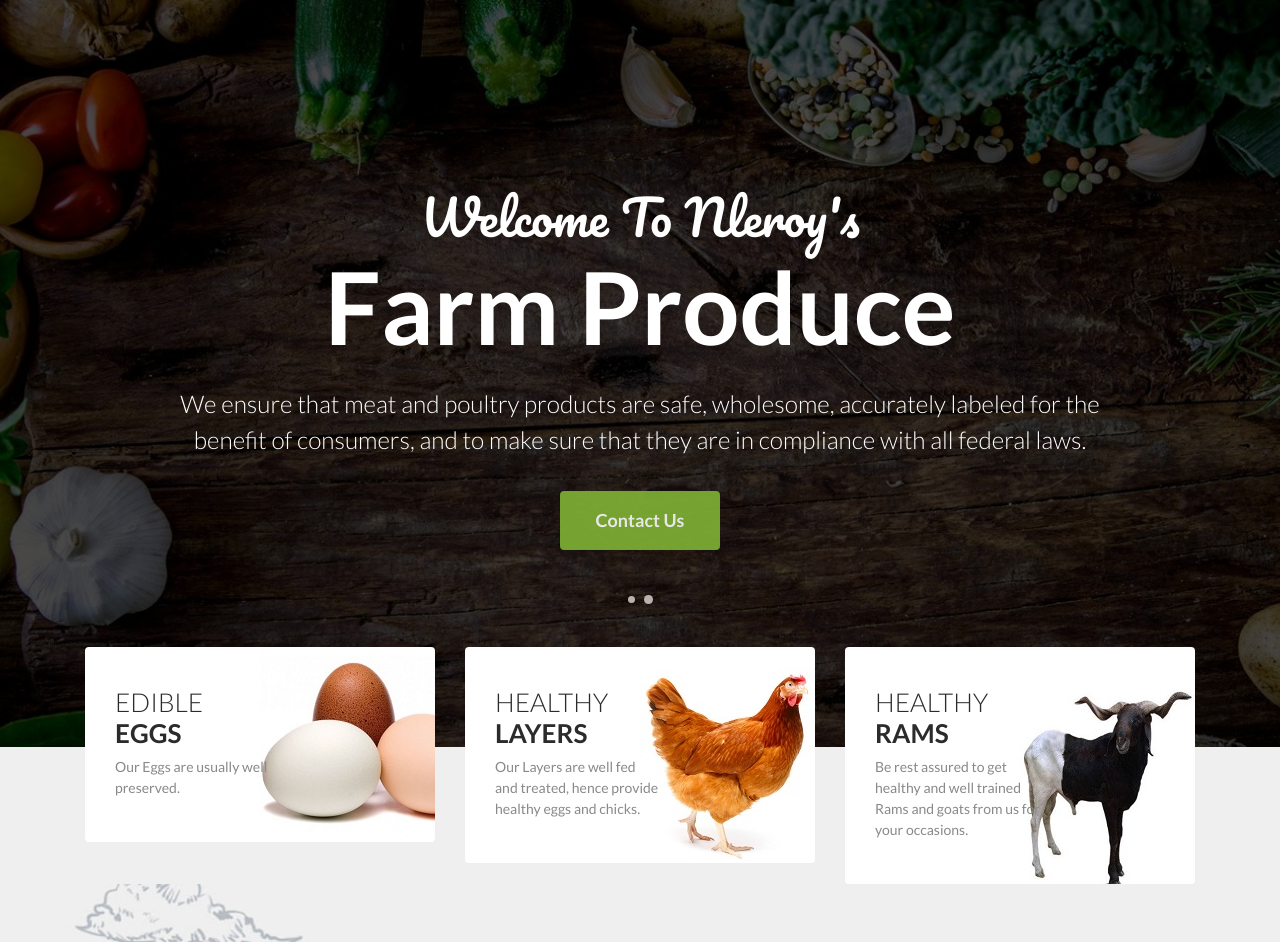
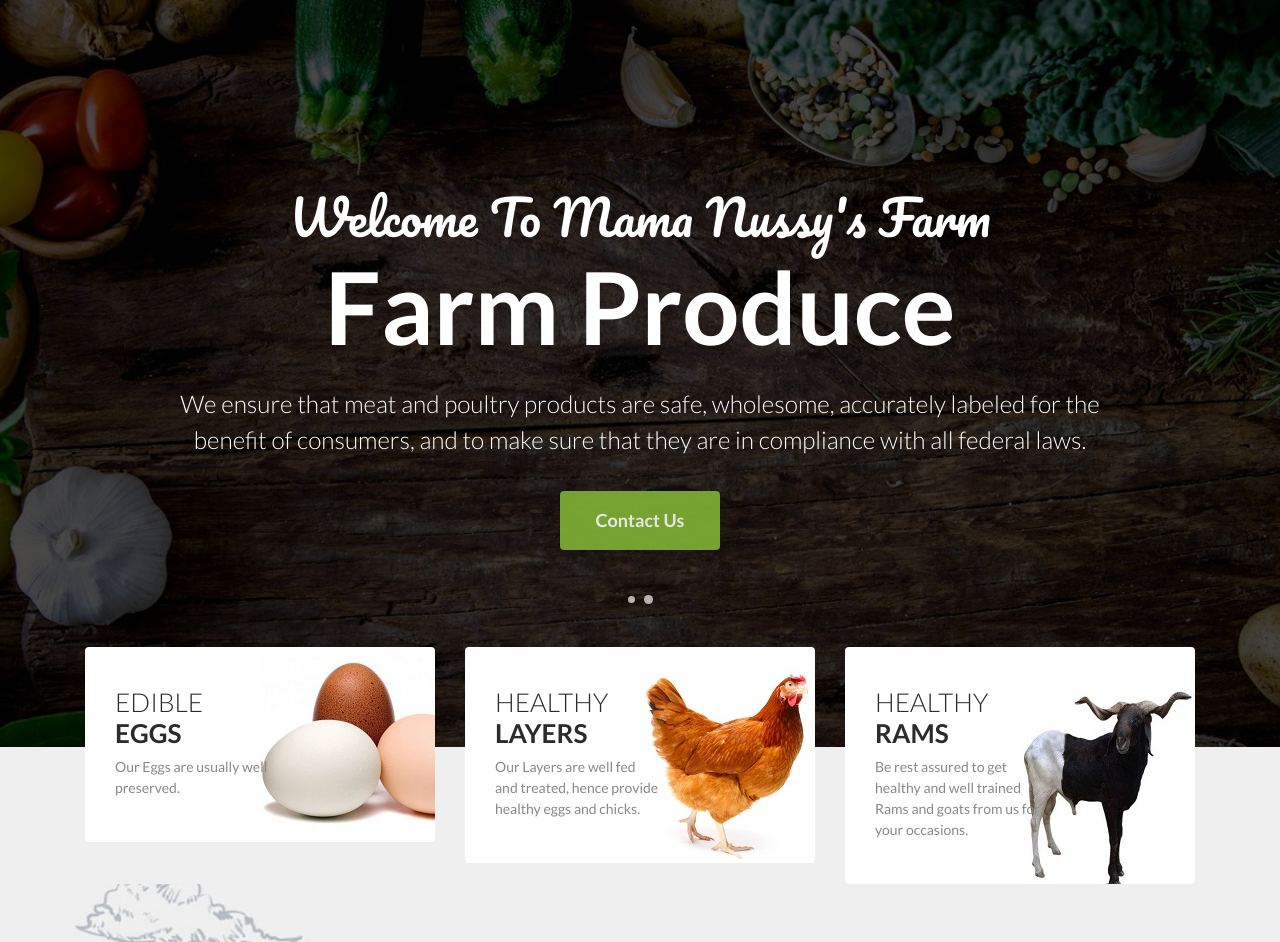
Before and after one commit to TopmanTech/Nleroyfarm, a plain HTML site: page index.html in a window 1280 px wide. Shown: the part 158-1100 px from the top of the page. Drawn offline with nearby package versions, Linux system fonts and the light colour scheme.

Commit message:
new logo

```diff
--- a/index.html
+++ b/index.html
@@ -8,7 +8,7 @@
         <meta name="author" content="Theme Region">
         <meta name="description" content="">
 
-        <title>Home | Nleroy's</title>
+        <title>Home | Mummy Nussy's</title>
 
         <!-- CSS -->
         <link rel="stylesheet" href="css/bootstrap.min.css" >
@@ -92,7 +92,7 @@
                         <div class="middle-content">
                             <div class="container">
                                 <div class="banner-info">
-                                    <h1 data-animation="animated fadeInDown">Welcome To Nleroy's</h1>
+                                    <h1 data-animation="animated fadeInDown">Welcome To Mama Nussy's Farm</h1>
                                     <h2 data-animation="animated fadeInDown">Farm Produce</h2>
                                     <p  data-animation="animated fadeInDown">We ensure that meat and poultry products are safe, wholesome, accurately labeled for the benefit of consumers, and to make sure that they are in compliance with all federal laws.</p>
                                     <a href="about.html"   data-animation="animated fadeInDown" class="btn btn-primary">About Us</a>
@@ -107,7 +107,7 @@
                         <div class="middle-content">
                             <div class="container">
                                 <div class="banner-info">
-                                    <h1 data-animation="animated pulse">Welcome To Nleroy's</h1>
+                                    <h1 data-animation="animated pulse">Welcome To Mama Nussy's Farm</h1>
                                     <h2 data-animation="animated pulse">Farm Produce</h2>
                                     <p  data-animation="animated pulse">We ensure that meat and poultry products are safe, wholesome, accurately labeled for the benefit of consumers, and to make sure that they are in compliance with all federal laws.</p>
                                     <a href="contact.html"   data-animation="animated fadeInDown" class="btn btn-primary">Contact Us</a>
```
Also changed, not shown: images/logo-small.jpg, images/logo-smallefore.jpg (added).
